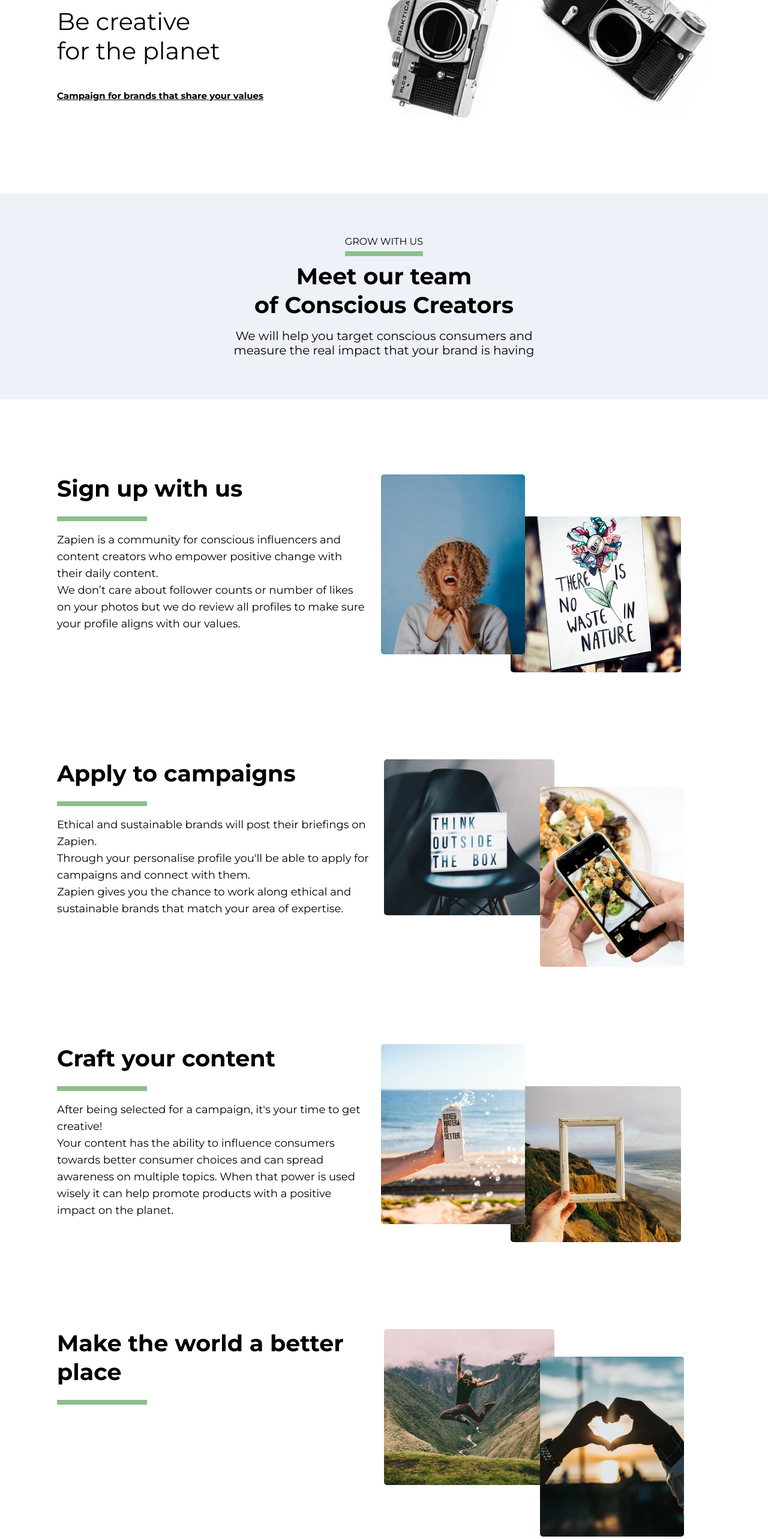
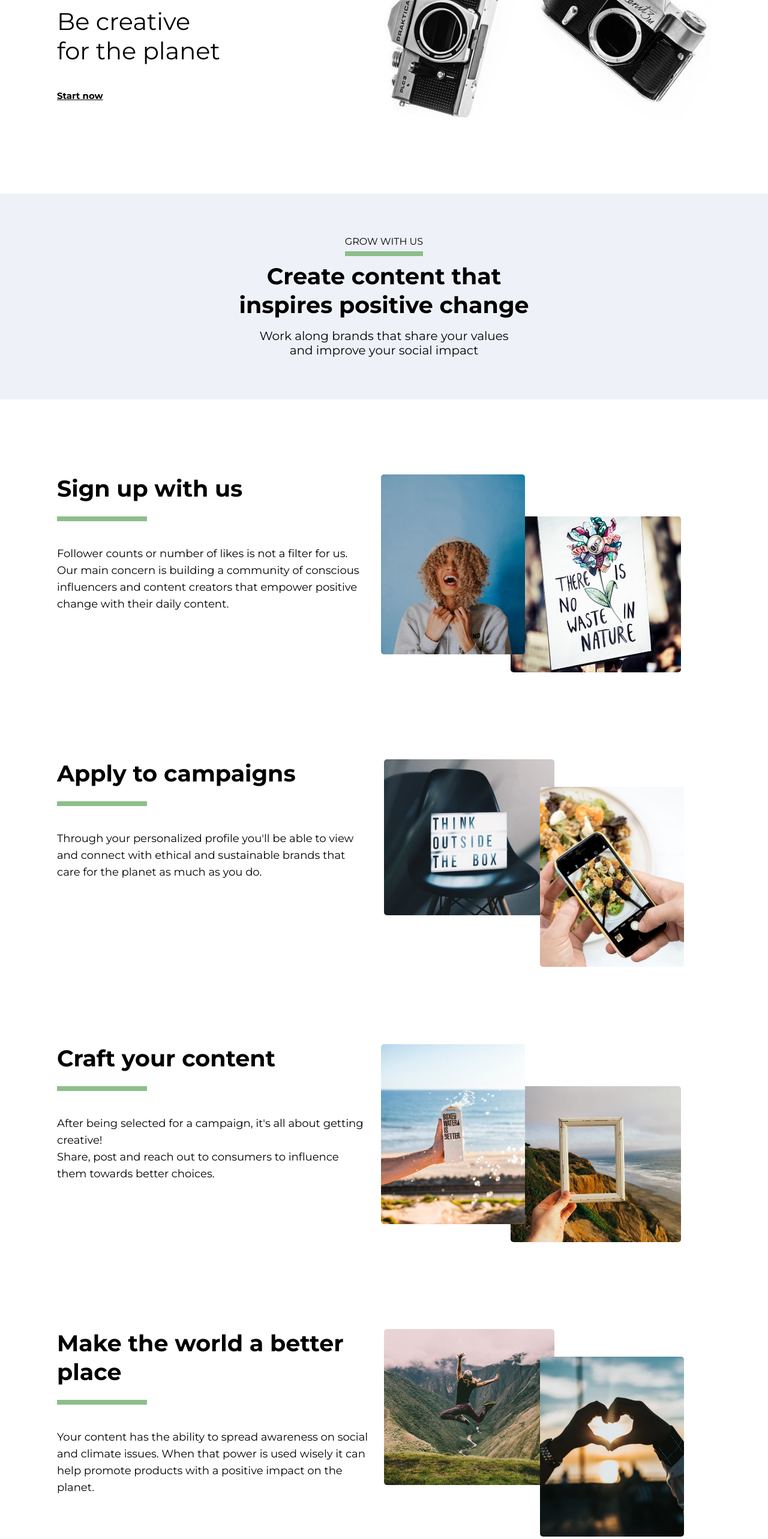
Before and after one commit to lauracarballo/zapien, a Next.js app: page /creators in a window 1280 px wide. Shown: the part 180-2746 px from the top of the page at 60% size. Built offline with nearby package versions, Linux system fonts and the light colour scheme.

Commit message:
Update mobile version and update content on creators page

```diff
--- a/components/Footer.js
+++ b/components/Footer.js
@@ -101,6 +101,28 @@ const Footer = () => {
           margin-top: 35px;
           font-size: 0.83333em;
         }
+        @media screen and (max-width: 768px) {
+          .info {
+            display: grid;
+            grid-template-columns: 60% 40%;
+          }
+
+          .about {
+            grid-row: 2;
+            grid-column: 1 / 3;
+          }
+
+          .footer-links {
+            display: flex;
+            padding-bottom: 50px;
+            justify-content: space-between;
+            padding-left: 0px;
+          }
+
+          .footer-linklist {
+            padding-inline-start: 5px;
+          }
+        }
       `}</style>
     </footer>
   );
--- a/components/Hero.js
+++ b/components/Hero.js
@@ -18,12 +18,14 @@ const Hero = ({ title, description, backgroundImage }) => {
           height: 50vh;
           min-height: 350px;
           margin: 25px 0;
-          ${backgroundImage &&
-          `
+          ${
+            backgroundImage &&
+            `
           background-image: url(${backgroundImage});
           background-repeat: no-repeat;
           background-position: right top;
-          background-size: 50%;`}
+          background-size: 50%;`
+          }
         }
 
         .hero-text {
@@ -42,6 +44,10 @@ const Hero = ({ title, description, backgroundImage }) => {
           font-size: 15px;
           text-decoration: underline;
         }
+        @media screen and (max-width: 768px){
+          .title {
+          font-size: 35px;
+        }
       `}</style>
     </div>
   );
--- a/components/Layout.js
+++ b/components/Layout.js
@@ -44,7 +44,7 @@ function Layout(props) {
         }
 
         p {
-          margin-top: 30px;
+          margin-top: 55px;
           line-height: 28px;
           font-size: 18px;
         }
--- a/pages/creators.js
+++ b/pages/creators.js
@@ -19,7 +19,7 @@ export default () => (
       }
       description={
         <>
-          <div>Campaign for brands that share your values</div>
+          <div>Start now</div>
         </>
       }
       backgroundImage="/images/camera.jpeg"
@@ -28,14 +28,14 @@ export default () => (
       title="GROW WITH US"
       intro={
         <>
-          <div>Meet our team </div>
-          <div>of Conscious Creators </div>
+          <div>Create content that</div>
+          <div>inspires positive change</div>
         </>
       }
       description={
         <>
-          <div>We will help you target conscious consumers and</div>
-          <div>measure the real impact that your brand is having</div>
+          <div>Work along brands that share your values</div>
+          <div>and improve your social impact</div>
         </>
       }
     />
@@ -46,11 +46,10 @@ export default () => (
     >
       <h2 className="underline">Sign up with us</h2>
       <p>
-        Zapien is a community for conscious influencers and content creators who
-        empower positive change with their daily content. <br />
-        We don’t care about follower counts or number of likes on your photos
-        but we do review all profiles to make sure your profile aligns with our
-        values.
+        Follower counts or number of likes is not a filter for us.
+        <br />
+        Our main concern is building a community of conscious influencers and
+        content creators that empower positive change with their daily content.
       </p>
     </MarketingSection>
 
@@ -60,11 +59,9 @@ export default () => (
     >
       <h2 className="underline">Apply to campaigns</h2>
       <p>
-        Ethical and sustainable brands will post their briefings on Zapien.{" "}
-        <br />
-        Through your personalise profile you'll be able to apply for campaigns
-        and connect with them. <br /> Zapien gives you the chance to work along
-        ethical and sustainable brands that match your area of expertise.
+        Through your personalized profile you'll be able to view and connect
+        with ethical and sustainable brands that care for the planet as much as
+        you do.
       </p>
     </MarketingSection>
     <MarketingSection
@@ -74,12 +71,10 @@ export default () => (
     >
       <h2 className="underline">Craft your content</h2>
       <p>
-        After being selected for a campaign, it's your time to get creative!{" "}
+        After being selected for a campaign, it's all about getting creative!{" "}
         <br />
-        Your content has the ability to influence consumers towards better
-        consumer choices and can spread awareness on multiple topics. When that
-        power is used wisely it can help promote products with a positive impact
-        on the planet.
+        Share, post and reach out to consumers to influence them towards better
+        choices.
       </p>
     </MarketingSection>
     <MarketingSection
@@ -87,6 +82,11 @@ export default () => (
       frontImage="/images/heart-hands.jpeg"
     >
       <h2 className="underline">Make the world a better place</h2>
+      <p>
+        Your content has the ability to spread awareness on social and climate
+        issues. When that power is used wisely it can help promote products with
+        a positive impact on the planet.
+      </p>
     </MarketingSection>
     <Footer />
   </>
```
Also changed, not shown: components/Form.js (+8 -0 lines), pages/brands.js (+19 -0 lines).
